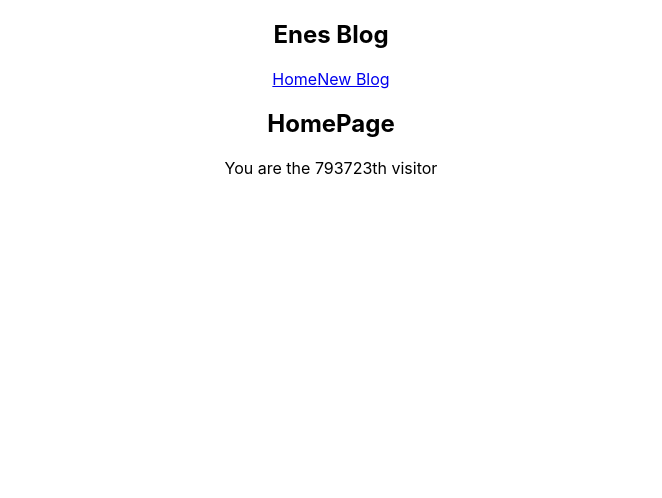
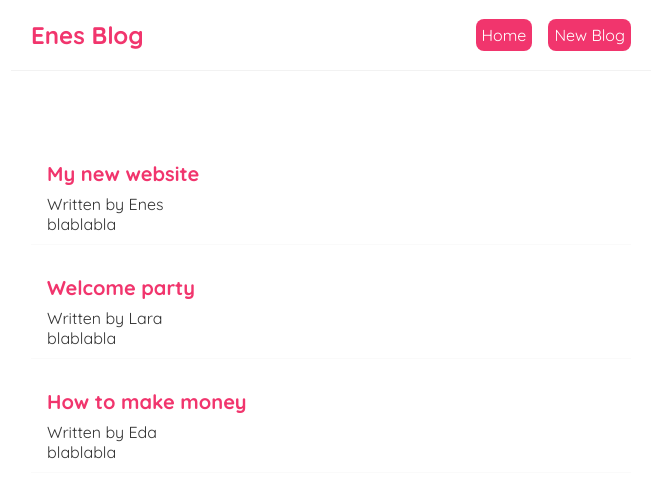
Before and after one commit to enesgasi/React-Blog, a React (Create React App) app: page / in a window 1280 px wide. Shown: the top 498 px of the page, without its empty margins (309-971 px from the left). Built offline with nearby package versions, Linux system fonts and the light colour scheme.

Commit message:
listelemeyi hallettim

```diff
--- a/src/App.css
+++ /dev/null
@@ -1,38 +0,0 @@
-.App {
-  text-align: center;
-}
-
-.App-logo {
-  height: 40vmin;
-  pointer-events: none;
-}
-
-@media (prefers-reduced-motion: no-preference) {
-  .App-logo {
-    animation: App-logo-spin infinite 20s linear;
-  }
-}
-
-.App-header {
-  background-color: #282c34;
-  min-height: 100vh;
-  display: flex;
-  flex-direction: column;
-  align-items: center;
-  justify-content: center;
-  font-size: calc(10px + 2vmin);
-  color: white;
-}
-
-.App-link {
-  color: #61dafb;
-}
-
-@keyframes App-logo-spin {
-  from {
-    transform: rotate(0deg);
-  }
-  to {
-    transform: rotate(360deg);
-  }
-}
--- a/src/App.js
+++ b/src/App.js
@@ -1,4 +1,3 @@
-import './App.css';
 import Navbar from './Navbar';
 import Home from './Home'
 
@@ -10,7 +9,6 @@
       <Navbar></Navbar>
       <div className='content'>
         <Home></Home>
-        <p> You are the { visitor }th visitor</p>
       </div>
 
     </div>
--- /dev/null
+++ b/src/Bloglist.js
@@ -0,0 +1,19 @@
+const BlogList = (props) => {
+    const blogs = props.blogs
+    const title = props.title
+
+
+    return (
+        <div className="blog-list">
+            {blogs.map((blog) => (
+                <div className="blog-preview" key={blog.id}>
+                    <h2>{ blog.title }</h2>
+                    <p>Written by { blog.author }</p>
+                    <p> { blog.body }</p>
+                </div>
+            ))}
+        </div>
+     );
+}
+
+export default BlogList;
--- a/src/Home.js
+++ b/src/Home.js
@@ -1,7 +1,18 @@
+import { useState } from "react";
+import BlogList from "./Bloglist";
+
 const Home = () => {
+    const [blogs, setBlogs] = useState([
+        { title: 'My new website', body:'blablabla', author:'Enes', id:1},
+        { title: 'Welcome party', body:'blablabla', author:'Lara', id:2},
+        { title: 'How to make money', body:'blablabla', author:'Eda', id:3}
+    ]);
+
+
+
     return (
         <div className="home">
-            <h2>HomePage</h2>
+            <BlogList blogs = {blogs} title ="All Blogs"></BlogList>
         </div>
      );
 }
--- a/src/Navbar.js
+++ b/src/Navbar.js
@@ -3,8 +3,16 @@
         <nav className="navbar">
             <h1>Enes Blog</h1>
             <div className="links">
-                <a href="/">Home</a>
-                <a href="/create">New Blog</a>
+                <a href="/" style={{
+                    color: "white",
+                    backgroundColor: "#f1356d",
+                    borderRadius: "8px"
+                }}>Home</a>
+                <a href="/create" style={{
+                    color: "white",
+                    backgroundColor: "#f1356d",
+                    borderRadius: "8px"
+                }}>New Blog</a>
 
             </div>
         </nav>
--- a/src/index.css
+++ b/src/index.css
@@ -1,13 +1,50 @@
-body {
+@import url('https://fonts.googleapis.com/css2?family=Quicksand:wght@300;400;500;600;700&display=swap');
+
+* {
   margin: 0;
-  font-family: -apple-system, BlinkMacSystemFont, 'Segoe UI', 'Roboto', 'Oxygen',
-    'Ubuntu', 'Cantarell', 'Fira Sans', 'Droid Sans', 'Helvetica Neue',
-    sans-serif;
-  -webkit-font-smoothing: antialiased;
-  -moz-osx-font-smoothing: grayscale;
+  font-family: "Quicksand";
+  color: #333;
+}
+.navbar {
+  padding: 20px;
+  display: flex;
+  align-items: center;
+  max-width: 600px;
+  margin: 0 auto;
+  border-bottom: 1px solid #f2f2f2;
+}
+.navbar h1 {
+  color: #f1356d;
+}
+.navbar .links {
+  margin-left: auto;
+}
+.navbar a {
+  margin-left: 16px;
+  text-decoration: none;
+  padding: 6px;
+}
+.navbar a:hover {
+  color: #f1356d;
+}
+.content {
+  max-width: 600px;
+  margin: 40px auto;
+  padding: 20px;
 }
 
-code {
-  font-family: source-code-pro, Menlo, Monaco, Consolas, 'Courier New',
-    monospace;
+.blog-preview {
+  padding: 10px 16px;
+  margin: 20px 0;
+  border-bottom: 1px solid #fafafa
 }
+
+.blog-preview:hover {
+  box-shadow: 1px 3px 5px rgba(0, 0, 0, 0.1);
+}
+
+.blog-preview h2 {
+  font-size: 20px;
+  color: #f1356d;
+  margin-bottom: 8px;
+}
```
